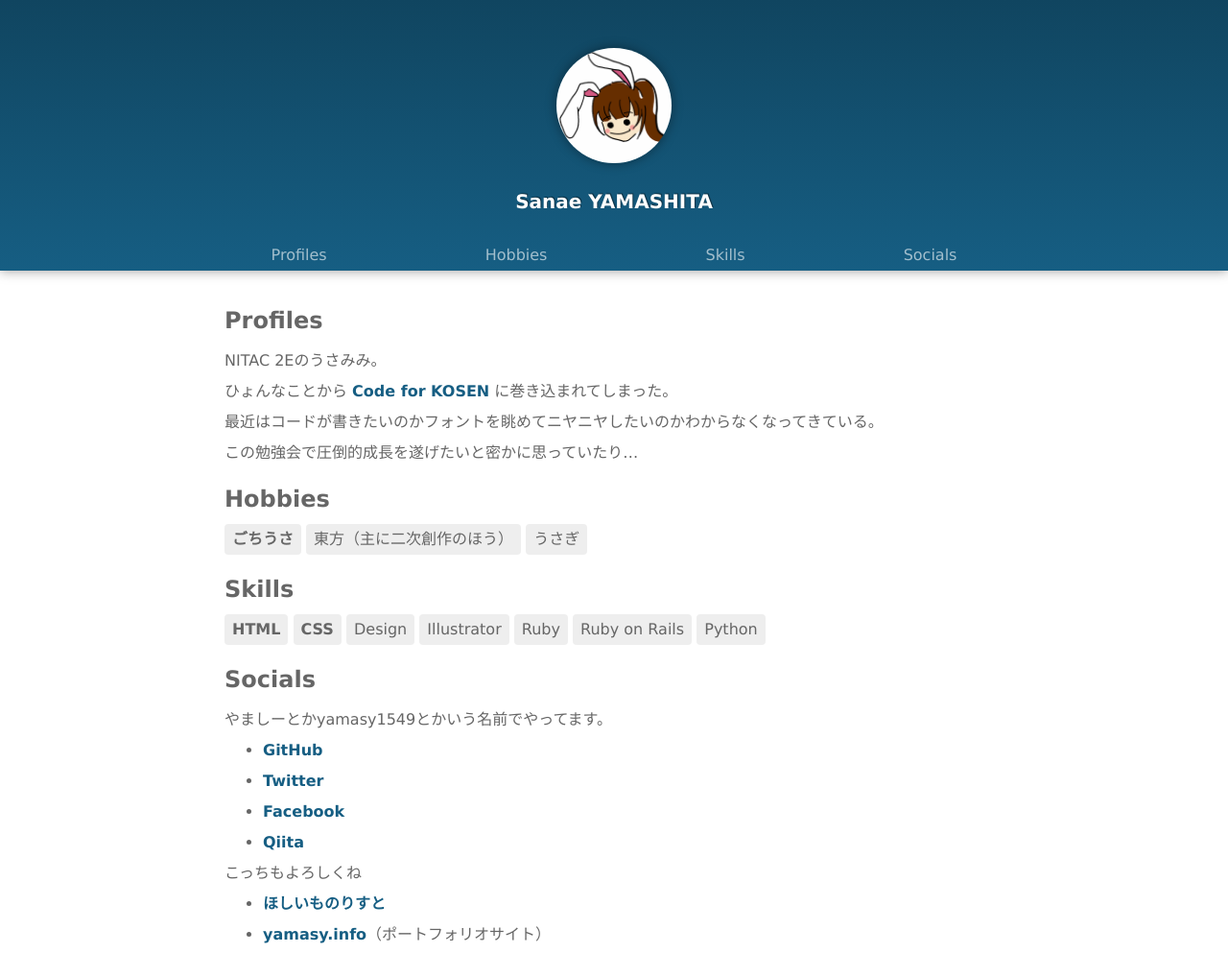
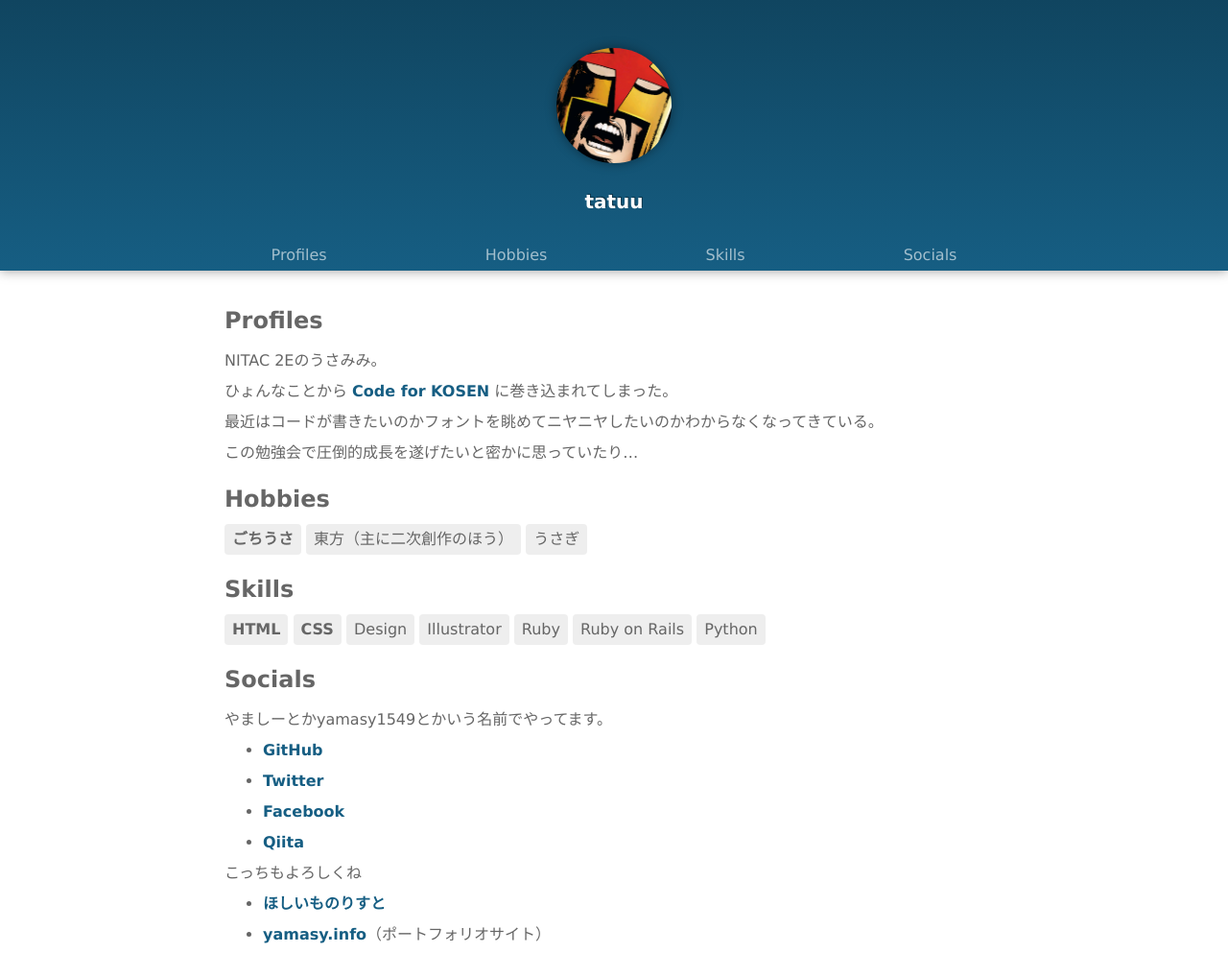
Before and after one commit to tatuu/tatuu.github.io, a plain HTML site: page index.html in a window 1280 px wide. Shown: the whole page at 96% size. Drawn offline with Linux system fonts and the light colour scheme.

Commit message:
edit index

```diff
--- a/index.html
+++ b/index.html
@@ -10,8 +10,8 @@
   <body>
 
     <header class="global-header">
-      <img src="images/icon.png" class="my-icon" alt="やましーのアイコン">
-      <h1 class="my-name">Sanae YAMASHITA</h1>
+      <img src="images/icon.jpg" class="my-icon" alt="やましーのアイコン">
+      <h1 class="my-name">tatuu</h1>
       <nav class="global-nav">
         <ul>
           <li>
```
